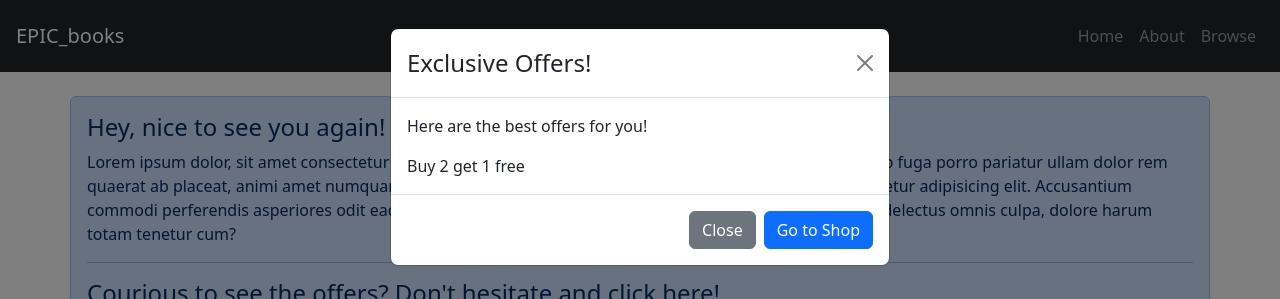
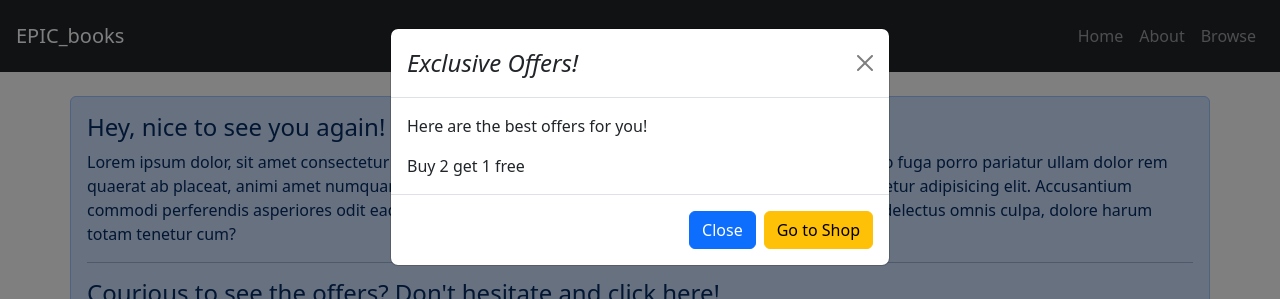
Before and after one commit to valentinarizzo21/SETTIMANA_9, a React (Vite) app in the folder giorno-2/: page / in a window 1280 px wide. Both pictures are taken after a click on the button "See Offers!". Shown: the top 299 px of the page. Built offline with nearby package versions, Linux system fonts and the light colour scheme.

Commit message:
inizio giorno-3

```diff
--- a/giorno-2/src/components/MyAlert.jsx
+++ b/giorno-2/src/components/MyAlert.jsx
@@ -1,4 +1,4 @@
-import React, { useState } from "react";
+import { useState } from "react";
 import { Container, Row, Modal, Alert, Button } from "react-bootstrap";
 
 function MyAlert() {
@@ -37,17 +37,17 @@ function MyAlert() {
       </Row>
       <Modal show={showModal} onHide={handleClose}>
         <Modal.Header closeButton>
-          <Modal.Title>Exclusive Offers!</Modal.Title>
+          <Modal.Title><i>Exclusive Offers!</i></Modal.Title>
         </Modal.Header>
         <Modal.Body>
           <p>Here are the best offers for you!</p>
           {'Buy 2 get 1 free'}
         </Modal.Body>
         <Modal.Footer>
-          <Button variant="secondary" onClick={handleClose}>
+          <Button variant="primary" onClick={handleClose}>
             Close
           </Button>
-          <Button variant="primary" onClick={handleClose}>
+          <Button variant="warning" onClick={handleClose}>
             Go to Shop
           </Button>
         </Modal.Footer>
```
Also changed, not shown: giorno-2/src/components/CardsProps.jsx (added).
